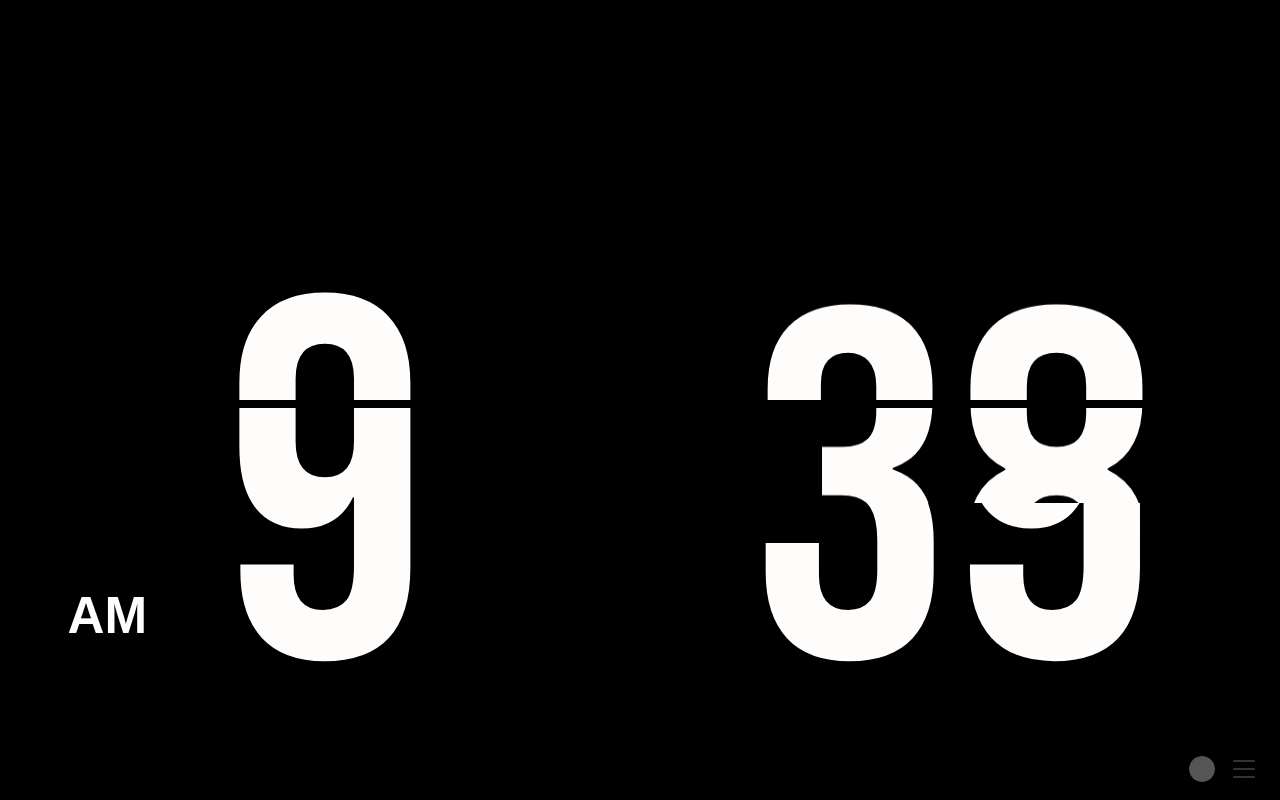
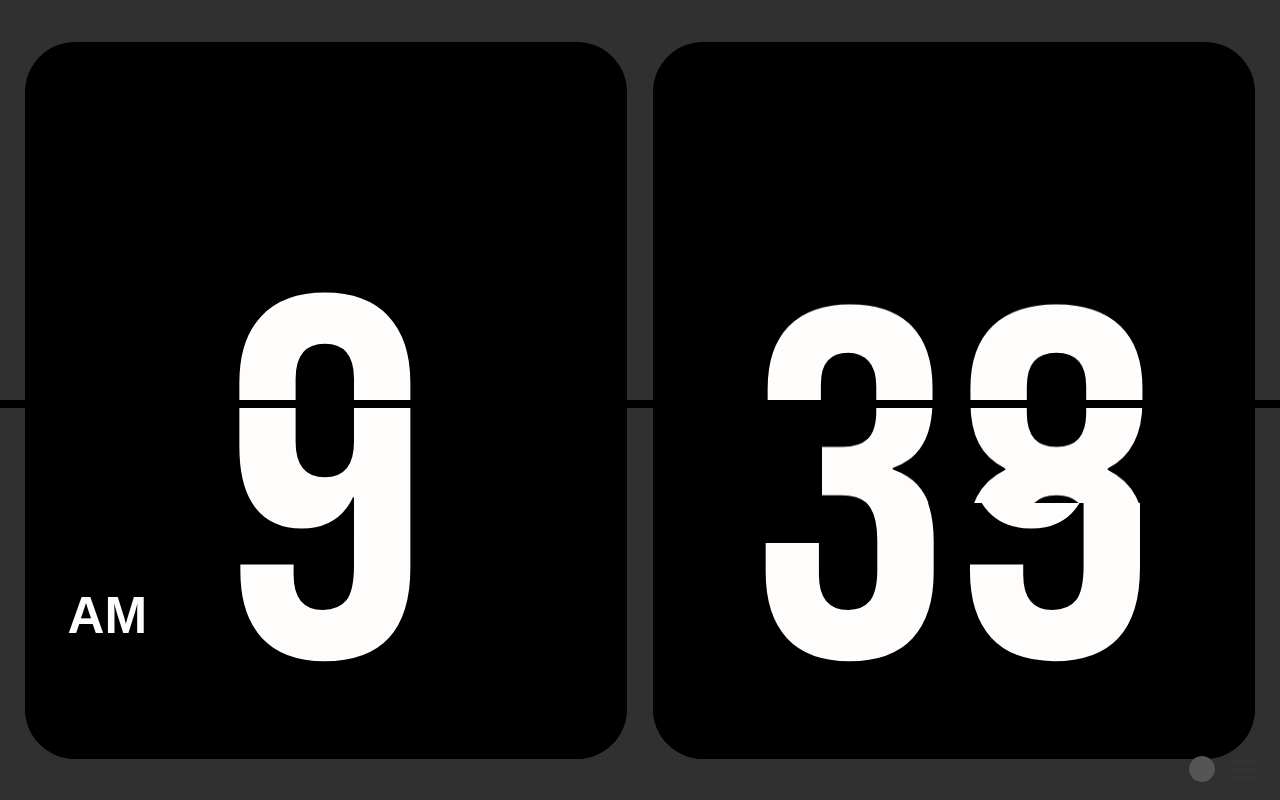
Before and after one commit to BongNT/Clock, a plain HTML site: page index.html in a window 1280 px wide. Drawn offline with Linux system fonts and the light colour scheme.

Commit message:
fix html

```diff
--- a/styles.css
+++ b/styles.css
@@ -1,13 +1,13 @@
 @import url('https://fonts.googleapis.com/css2?family=Bebas+Neue&display=swap');
 
 :root{
-  --background: black;
-  --line: black;
+  --background: #303030;
+  --line: #303030;
   --text: #fffcfc;
   --holder: #000000;
   --theme_container_border: rgba(146, 146, 146, 0.481);
   --theme-secondary: white;
-  --theme_shadow: black;
+  --theme_shadow: #303030;
 }
 
 [data-theme="light"] {
```
